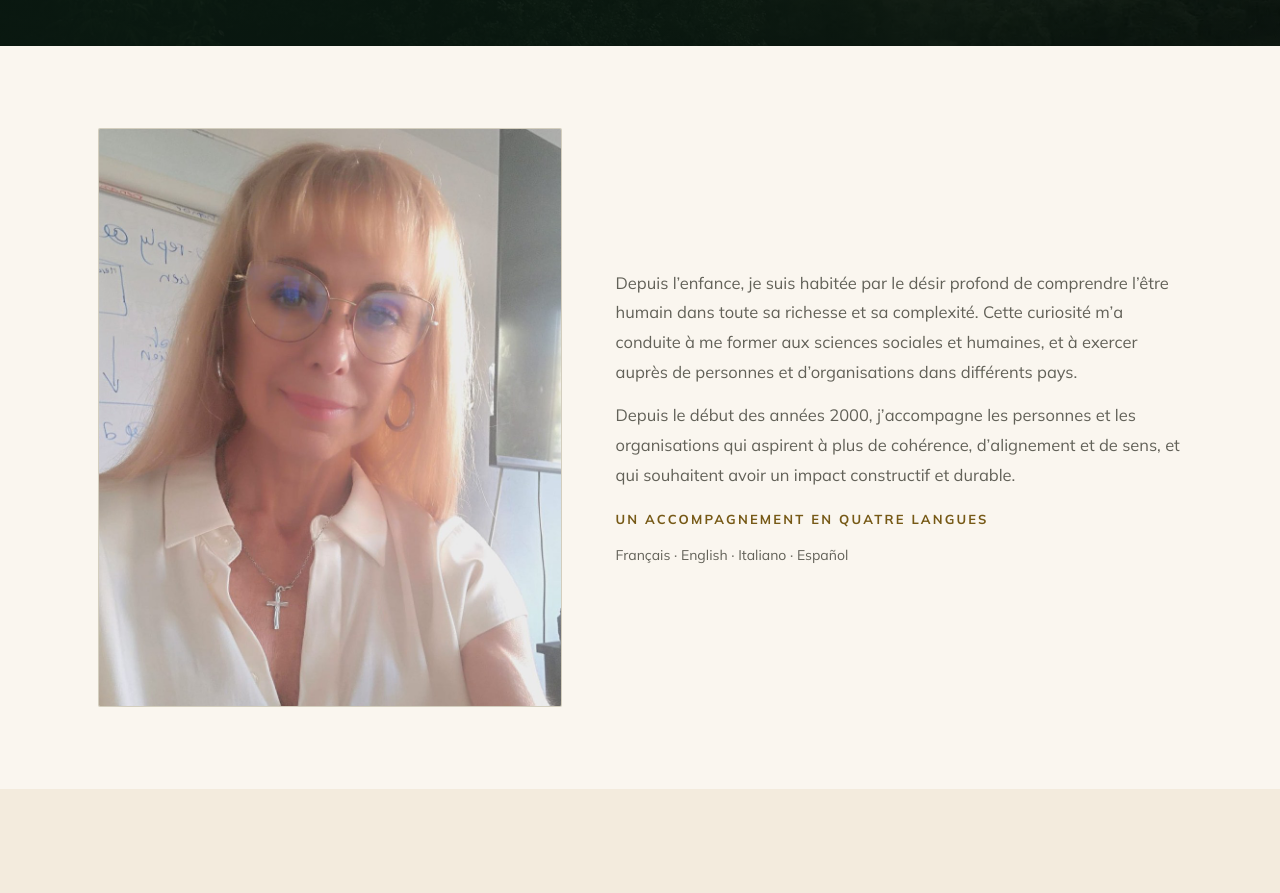
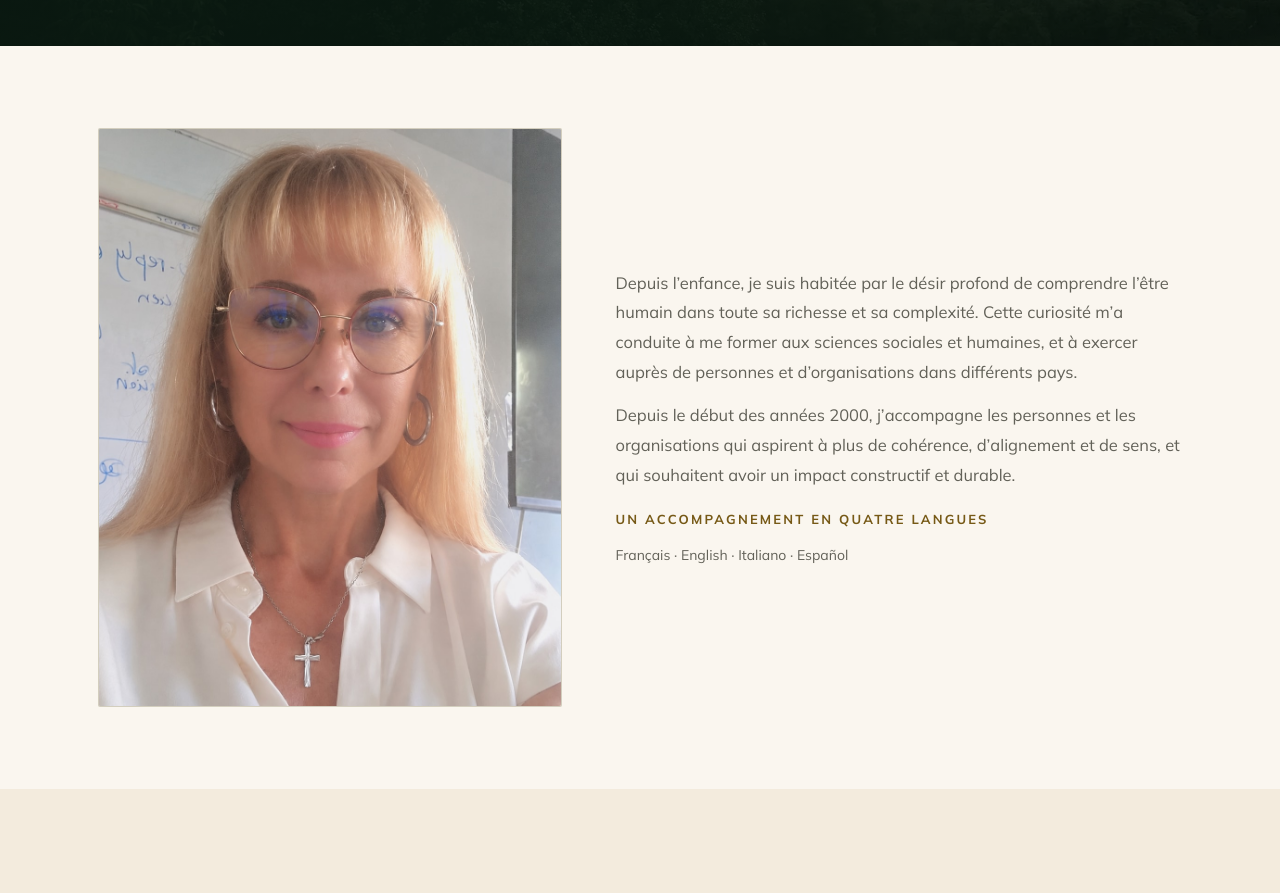
Before and after one commit to addyap/essentia-myriam, a Next.js app: page /a-propos in a window 1280 px wide. Shown: the part 400-1293 px from the top of the page. Built offline with nearby package versions, Linux system fonts and the light colour scheme; a web font is replaced by a local one.

Commit message:
Frame the upright portrait in a tighter four-to-five crop

```diff
--- a/app/a-propos/page.js
+++ b/app/a-propos/page.js
@@ -14,7 +14,7 @@ export default function AboutPage() {
       <section className="about-introduction">
         <div className="wrap split">
           <div className="portrait">
-            <Image src="/myriam-natural.jpg" alt={a.title} fill priority sizes="(max-width: 900px) 100vw, 480px" style={{ objectFit: 'cover' }} />
+            <Image src="/myriam-upright.jpg" alt={a.title} fill priority sizes="(max-width: 900px) 100vw, 480px" style={{ objectFit: 'cover' }} />
           </div>
           <div>
             <p className="prose" style={{ marginBottom: 14 }}>{a.p1}</p>
--- a/app/page.js
+++ b/app/page.js
@@ -17,7 +17,7 @@ export default function HomePage() {
       <section id="essence" className="home-intro">
         <div className="wrap intro-grid">
           <div className="intro-portrait">
-            <Image src="/myriam-natural.jpg" alt="Myriam Diougoan Blanch" fill sizes="(max-width: 900px) 80vw, 360px" style={{ objectFit: 'cover' }} />
+            <Image src="/myriam-upright.jpg" alt="Myriam Diougoan Blanch" fill sizes="(max-width: 900px) 80vw, 360px" style={{ objectFit: 'cover' }} />
           </div>
           <div className="intro-copy">
             <span className="eyebrow">{h.introEyebrow}</span>
```
Also changed, not shown: design/myriam-upright-candidate.png (added), public/myriam-upright.jpg (added).
